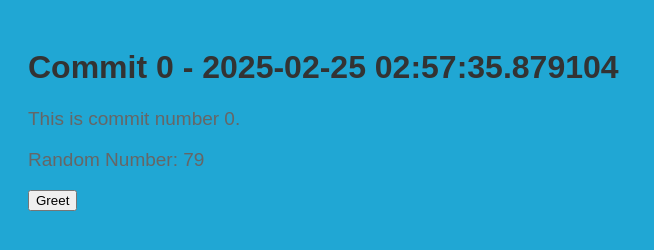
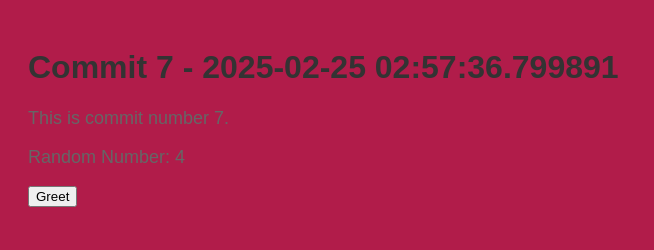
Before and after one commit to legbald0d/myrep-repo-20250225025733, a plain HTML site: page index.html in a window 1280 px wide. Shown: the whole page, without its empty margins (0-654 px from the left). Drawn offline with Linux system fonts and the light colour scheme.

Commit message:
📝 Commit 7 with HTML, CSS, and JS

```diff
--- a/index.html
+++ b/index.html
@@ -2,13 +2,13 @@
     <!DOCTYPE html>
     <html>
     <head>
-        <title>Commit 0 - 2025-02-25 02:57:35.879104</title>
+        <title>Commit 7 - 2025-02-25 02:57:36.799891</title>
         <link rel="stylesheet" href="style.css">
     </head>
     <body>
-        <h1>Commit 0 - 2025-02-25 02:57:35.879104</h1>
-        <p>This is commit number 0.</p>
-        <p>Random Number: 79</p>
+        <h1>Commit 7 - 2025-02-25 02:57:36.799891</h1>
+        <p>This is commit number 7.</p>
+        <p>Random Number: 4</p>
         <button onclick="greet()">Greet</button>
         <script src="script.js"></script>
     </body>
--- a/script.js
+++ b/script.js
@@ -2,4 +2,4 @@
     function greet() {
         alert('Hello from commit ' + commitNumber + '!');
     }
-    var commitNumber = 0;
+    var commitNumber = 7;
--- a/style.css
+++ b/style.css
@@ -1,7 +1,7 @@
 
     body {
         font-family: Arial, sans-serif;
-        background-color: #20a7d4;
+        background-color: #b11c4a;
         padding: 20px;
     }
     h1 {
@@ -9,5 +9,5 @@
     }
     p {
         color: #666;
-        font-size: 19px;
+        font-size: 18px;
     }
```
